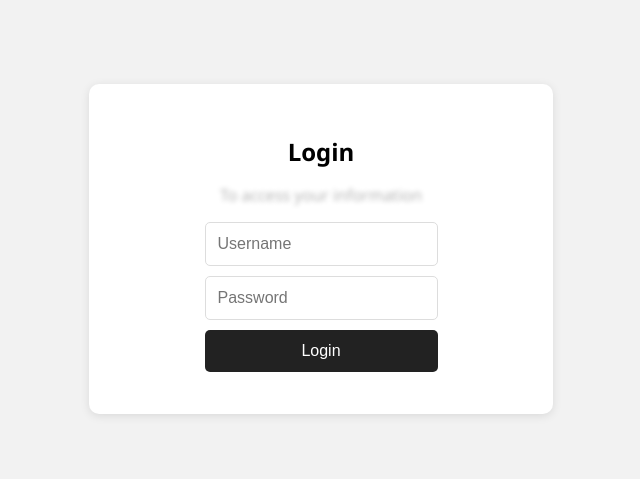
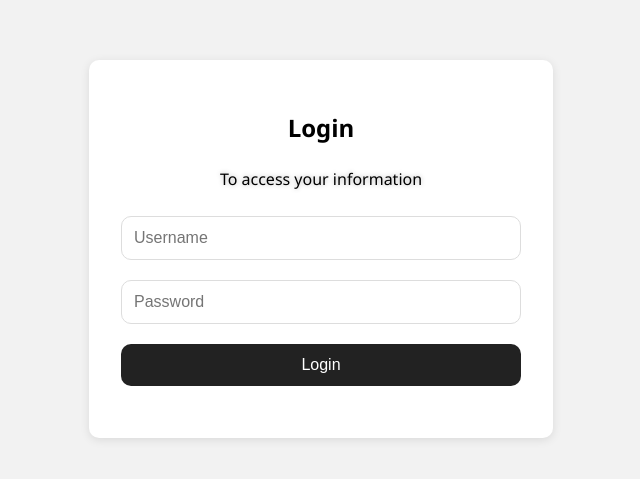
Before and after one commit to FaisalAlmarzouqi/faisalalmarzouqi.github.io, a website: page index.html in a window 1280 px wide. Shown: the part 151-630 px from the top of the page, without its empty margins (319-959 px from the left). Drawn offline with Linux system fonts and the light colour scheme.

Commit message:
Update index.html

```diff
--- a/index.html
+++ b/index.html
@@ -34,7 +34,6 @@
 }
 
 h3 {
-      color: transparent;
   text-align: center;
   margin-bottom: 1rem;
   font-size: 1rem;
@@ -42,13 +41,20 @@
   text-shadow: 0 0 5px rgba(0, 0, 0, 0.3);
 }
 
+#login {
+  width: 100%; /* Match the width of the container */
+  display: flex;
+  flex-direction: column;
+  align-items: center;
+}
+
 input, button {
   display: block;
-      width: 100%;
+  width: 100%; /* Ensure inputs and button are full-width */
   margin: 10px 0;
   padding: 12px;
   font-size: 1rem;
-      border-radius: 5px;
+  border-radius: 10px;
   box-sizing: border-box;
 }
 
@@ -78,6 +84,7 @@
   margin-top: 10px;
   font-size: 1rem;
 }
+
   </style>
 </head>
 <body>
```
Lines whose indentation alone changed are shown as unchanged.
